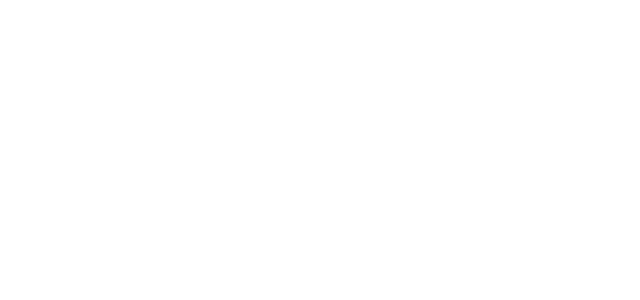
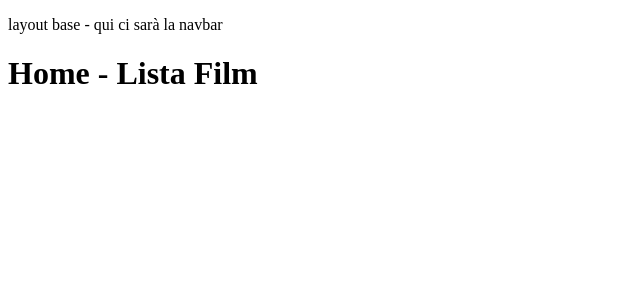
Before and after one commit to ErikaArci99/webapp-react, a React (Vite) app in the folder webapp-react/: page / in a window 1280 px wide. Shown: the top 300 px of the page, without its empty margins (0-640 px from the left). Built offline with nearby package versions, Linux system fonts and the light colour scheme.

Commit message:
[UPD] configurate le rotte principali con layout esterno

```diff
--- a/webapp-react/src/App.jsx
+++ b/webapp-react/src/App.jsx
@@ -1,11 +1,20 @@
-import { useState } from 'react'
-import './App.css'
+import { BrowserRouter, Routes, Route } from "react-router-dom"
+import Home from "./pages/Home"
+import MovieDetail from "./pages/MovieDetail"
+import Layout from "./components/Layout"
 
 function App() {
+  return (
+    <BrowserRouter>
+      {/* layout visibile ovunque */}
+      <Layout />
 
-  return (
-    <>
-    </>
+      {/* rotte principali */}
+      <Routes>
+        <Route path="/" element={<Home />} />
+        <Route path="/movie/:id" element={<MovieDetail />} />
+      </Routes>
+    </BrowserRouter>
   )
 }
 
```
